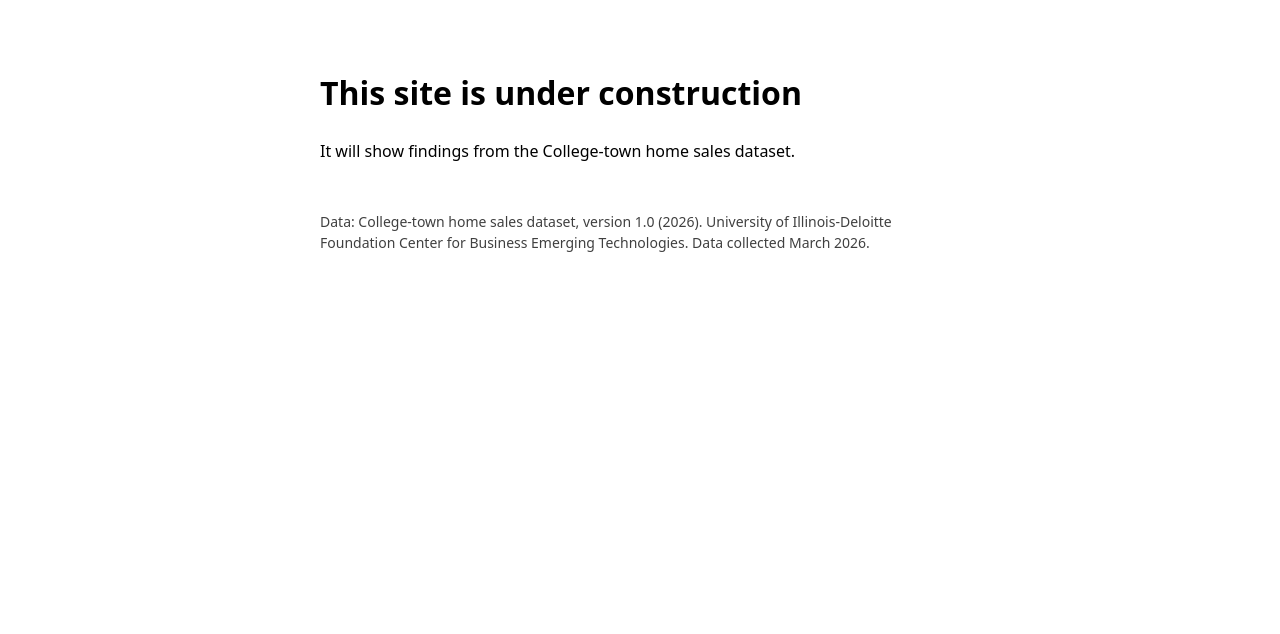
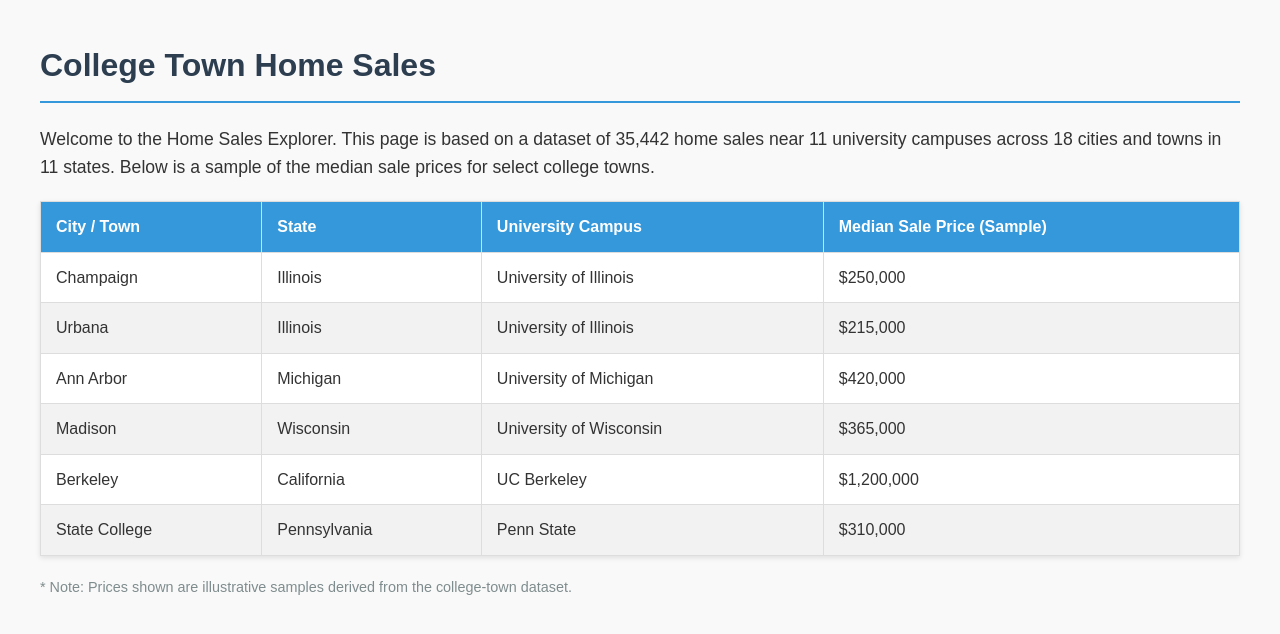
Before and after one commit to ariama1/website-project-1, a plain HTML site: page index.html in a window 1280 px wide. Drawn offline with Linux system fonts and the light colour scheme.

Commit message:
Update index.html

```diff
--- a/index.html
+++ b/index.html
@@ -1,31 +1,72 @@
 <!DOCTYPE html>
-<!-- A placeholder from the Home Sales template. Replace this file with your site's first page. -->
 <html lang="en">
 <head>
-  <meta charset="utf-8">
-  <meta name="viewport" content="width=device-width, initial-scale=1">
-  <title>Under construction</title>
-  <!-- An empty icon, so the browser doesn't log an error looking for favicon.ico -->
-  <link rel="icon" href="data:,">
-  <style>
-    :root { color-scheme: light dark; }
-    body {
-      max-width: 40rem;
-      margin: 0 auto;
-      padding: 3rem 1rem;
-      font-family: system-ui, sans-serif;
-      line-height: 1.5;
-    }
-    footer { margin-top: 3rem; font-size: 0.875rem; opacity: 0.75; }
-  </style>
+    <meta charset="UTF-8">
+    <meta name="viewport" content="width=device-width, initial-scale=1.0">
+    <title>College Town Home Sales Data</title>
+    <style>
+        body { font-family: Arial, sans-serif; margin: 40px; background-color: #f9f9f9; color: #333; line-height: 1.6; }
+        h1 { color: #2c3e50; border-bottom: 2px solid #3498db; padding-bottom: 10px; }
+        .intro { margin-bottom: 20px; font-size: 1.1em; }
+        table { width: 100%; border-collapse: collapse; margin-top: 20px; background: white; box-shadow: 0 2px 5px rgba(0,0,0,0.1); }
+        th, td { padding: 12px 15px; border: 1px solid #ddd; text-align: left; }
+        th { background-color: #3498db; color: white; font-weight: bold; }
+        tr:nth-child(even) { background-color: #f2f2f2; }
+        tr:hover { background-color: #e8f4f8; }
+    </style>
 </head>
 <body>
-  <main>
-    <h1>This site is under construction</h1>
-    <p>It will show findings from the College-town home sales dataset.</p>
-  </main>
-  <footer>
-    <p>Data: College-town home sales dataset, version 1.0 (2026). University of Illinois-Deloitte Foundation Center for Business Emerging Technologies. Data collected March 2026.</p>
-  </footer>
+    <h1>College Town Home Sales</h1>
+    <p class="intro">Welcome to the Home Sales Explorer. This page is based on a dataset of 35,442 home sales near 11 university campuses across 18 cities and towns in 11 states. Below is a sample of the median sale prices for select college towns.</p>
+
+    <table>
+        <thead>
+            <tr>
+                <th>City / Town</th>
+                <th>State</th>
+                <th>University Campus</th>
+                <th>Median Sale Price (Sample)</th>
+            </tr>
+        </thead>
+        <tbody>
+            <tr>
+                <td>Champaign</td>
+                <td>Illinois</td>
+                <td>University of Illinois</td>
+                <td>$250,000</td>
+            </tr>
+            <tr>
+                <td>Urbana</td>
+                <td>Illinois</td>
+                <td>University of Illinois</td>
+                <td>$215,000</td>
+            </tr>
+            <tr>
+                <td>Ann Arbor</td>
+                <td>Michigan</td>
+                <td>University of Michigan</td>
+                <td>$420,000</td>
+            </tr>
+            <tr>
+                <td>Madison</td>
+                <td>Wisconsin</td>
+                <td>University of Wisconsin</td>
+                <td>$365,000</td>
+            </tr>
+            <tr>
+                <td>Berkeley</td>
+                <td>California</td>
+                <td>UC Berkeley</td>
+                <td>$1,200,000</td>
+            </tr>
+            <tr>
+                <td>State College</td>
+                <td>Pennsylvania</td>
+                <td>Penn State</td>
+                <td>$310,000</td>
+            </tr>
+        </tbody>
+    </table>
+    <p style="margin-top: 20px; font-size: 0.9em; color: #7f8c8d;">* Note: Prices shown are illustrative samples derived from the college-town dataset.</p>
 </body>
 </html>
```
